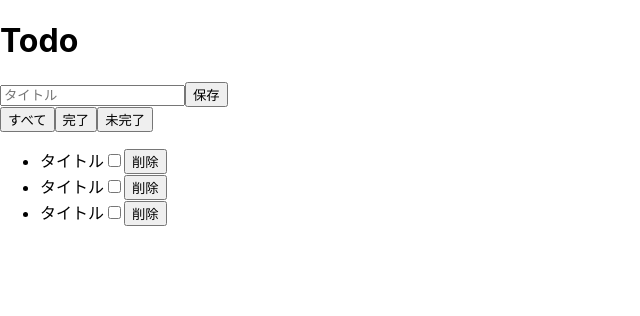
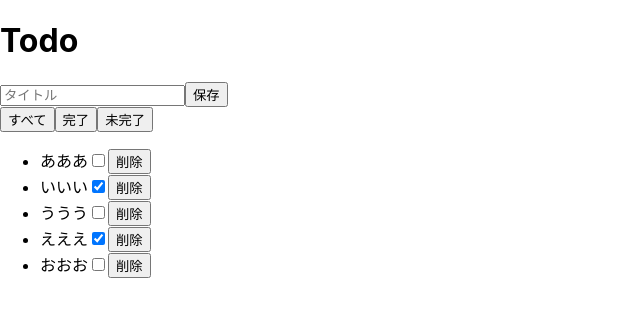
Before and after one commit to mamemaru00/react_To_do_vol1, a React (Create React App) app in the folder app/: page / in a window 1280 px wide. Shown: the top 316 px of the page, without its empty margins (0-640 px from the left). Built offline with nearby package versions, Linux system fonts and the light colour scheme.

Commit message:
タイトルとリスト表示

```diff
--- a/app/src/App.js
+++ b/app/src/App.js
@@ -4,11 +4,7 @@ import './App.css';
 function App() {
   return (
     <div>
-      <Todo
-        title={"Input"}
-        content={"Filter"}
-        comment={"List"}
-      />
+      <Todo />
     </div>
   );
 }
--- a/app/src/components/Input.jsx
+++ b/app/src/components/Input.jsx
@@ -1,8 +1,24 @@
+import React, { useState } from 'react';
+
 const Input = (props) => {
+
+    const [title, setTitle] = useState('')
+
+    // テキストのonChange用の処理
+    const changeTitle = (e) => {
+        setTitle(e.target.value)
+    }
+
+    // 保存ボタンのonClick用のメソッド
+    const save = (e) => {
+        e.preventDefault()
+        console.log(title)
+    }
+
     return (
         <form>
-            <input type="text" placeholder="タイトル" />
-            <button>保存</button>
+            <input type="text" placeholder="タイトル" value={title} onChange={changeTitle} />
+            <button onClick={save}>保存</button>
         </form>
     )
 };
--- a/app/src/components/List.jsx
+++ b/app/src/components/List.jsx
@@ -2,21 +2,13 @@ const List = (props) => {
     return (
         <div>
             <ul>
-                <li>
-                    <span>タイトル</span>
-                    <span><input type="checkbox" /></span>
-                    <span><button>削除</button></span>
-                </li>
-                <li>
-                    <span>タイトル</span>
-                    <span><input type="checkbox" /></span>
-                    <span><button>削除</button></span>
-                </li>
-                <li>
-                    <span>タイトル</span>
-                    <span><input type="checkbox" /></span>
-                    <span><button>削除</button></span>
-                </li>
+                {props.todoItems.map(todoItem =>
+                    <li key={todoItem.id}>
+                        <span>{todoItem.title}</span>
+                        <span><input type="checkbox" checked={todoItem.is_done} /></span>
+                        <span><button>削除</button></span>
+                    </li>
+                )}
             </ul>
         </div>
     )
--- a/app/src/components/Todo.jsx
+++ b/app/src/components/Todo.jsx
@@ -1,20 +1,31 @@
 // inputファイルとFileファイルろListファイルの中身を表示してください。
-// import { List, Filter, Input } from "./index";
-import Input from "./Input";
-import Filter from "./Filter";
-import List from "./List";
+import { List, Filter, Input } from "./index";
+// import Input from "./Input";
+// import Filter from "./Filter";
+// import List from "./List";
+import React, { useEffect, useState } from 'react'
 
 const Todo = (props) => {
-    const save = (title) => {
-        console.log("Saving: ", title);
-    };
+    const [todoItems, setTodoItems] = useState([])
+
+    useEffect(() => {
+        (async () => {
+            setTodoItems([
+                { id: 1, title: 'あああ', is_done: false },
+                { id: 2, title: 'いいい', is_done: true },
+                { id: 3, title: 'ううう', is_done: false },
+                { id: 4, title: 'えええ', is_done: true },
+                { id: 5, title: 'おおお', is_done: false },
+            ])
+        })()
+    }, [])
 
     return (
         <div>
             <h1>Todo</h1>
-            <Input save={props.save} />
-            <Filter state={props.state} />
-            <List comment={props.comment} />
+            <Input />
+            <Filter />
+            <List todoItems={todoItems} />
         </div>
     );
 }
```
